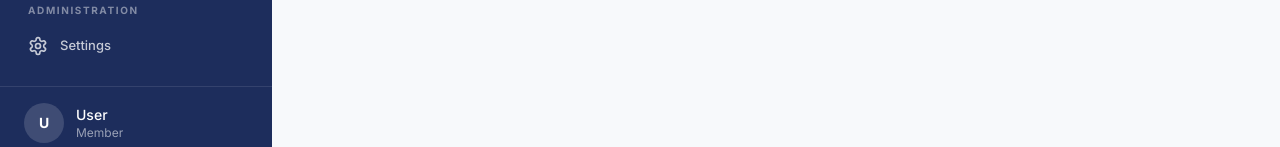
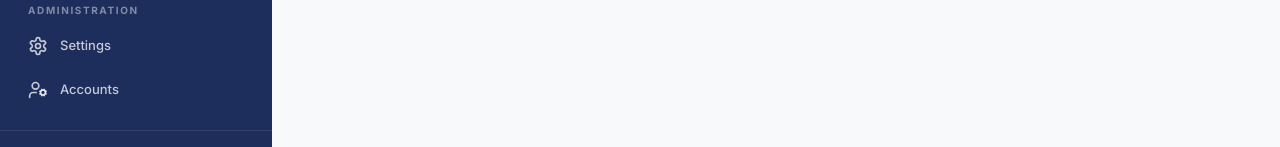
Before and after one commit to Ella-tec/finova, a Next.js app: page /dashboard/close in a window 1280 px wide. Shown: the part 878-1025 px from the top of the page. Built offline with nearby package versions, Linux system fonts and the light colour scheme; no server answers.

Commit message:
Sidebar: Accounts under Settings for create/edit/delete

```diff
--- a/src/app/(dashboard)/layout.tsx
+++ b/src/app/(dashboard)/layout.tsx
@@ -23,6 +23,7 @@ import {
   Wallet,
   CalendarCheck,
   Phone,
+  UserCog,
 } from "lucide-react";
 import { useMemo, useState } from "react";
 import { cn } from "@/lib/utils";
@@ -69,7 +70,10 @@ const navigation = [
   },
   {
     label: "ADMINISTRATION",
-    items: [{ name: "Settings", href: "/dashboard/admin", match: "/dashboard/admin", icon: Settings }],
+    items: [
+      { name: "Settings", href: "/dashboard/admin", match: "/dashboard/admin", icon: Settings },
+      { name: "Accounts", href: "/dashboard/admin/users", match: "/dashboard/admin/users", icon: UserCog },
+    ],
   },
 ];
 
@@ -109,7 +113,9 @@ export default function DashboardLayout({ children }: { children: React.ReactNod
           const isActive =
             item.match === "/dashboard"
               ? pathname === "/dashboard"
-              : pathname === item.match || pathname.startsWith(item.match + "/");
+              : item.match === "/dashboard/admin"
+                ? pathname === "/dashboard/admin"
+                : pathname === item.match || pathname.startsWith(item.match + "/");
           return (
             <Link
               key={item.name}
```
